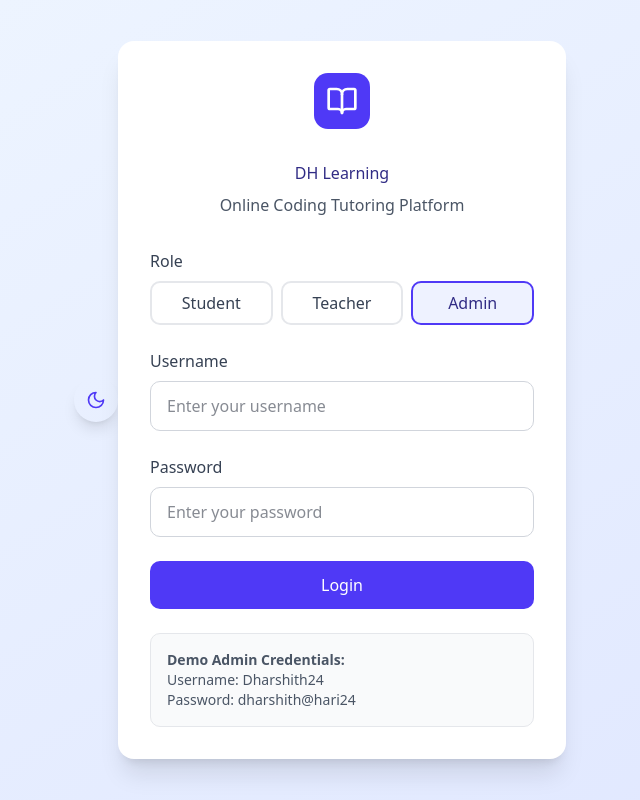
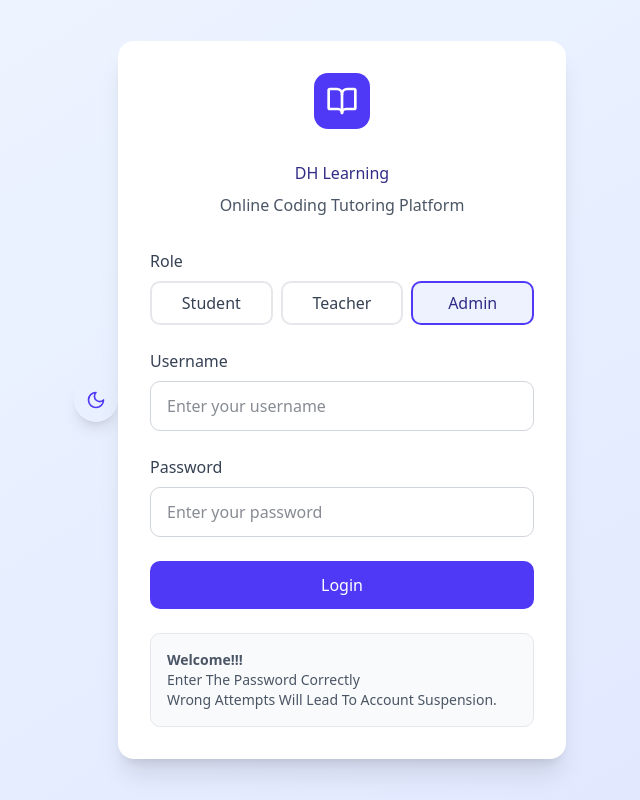
Before and after one commit to DharshithHari/DHHUB, a React (Vite) app: page / in a window 1280 px wide. Both pictures are taken after a click on the button "Admin". Shown: the whole page, without its empty margins (320-960 px from the left). Built offline with nearby package versions, Linux system fonts and the light colour scheme; no server answers.

Commit message:
fix(login-page): update demo credentials message to emphasize correct password entry

```diff
--- a/src/components/auth/LoginPage.tsx
+++ b/src/components/auth/LoginPage.tsx
@@ -180,9 +180,9 @@ export function LoginPage({ onLogin }: LoginPageProps) {
               : 'bg-gray-50 border-gray-200 text-gray-600'
           }`}>
             <p className="text-sm">
-              <strong>Demo Admin Credentials:</strong><br />
-              Username: Dharshith24<br />
-              Password: dharshith@hari24
+              <strong>Welcome!!!</strong><br />
+              Enter The Password Correctly<br />
+              Wrong Attempts Will Lead To Account Suspension.
             </p>
           </div>
         )}
```
